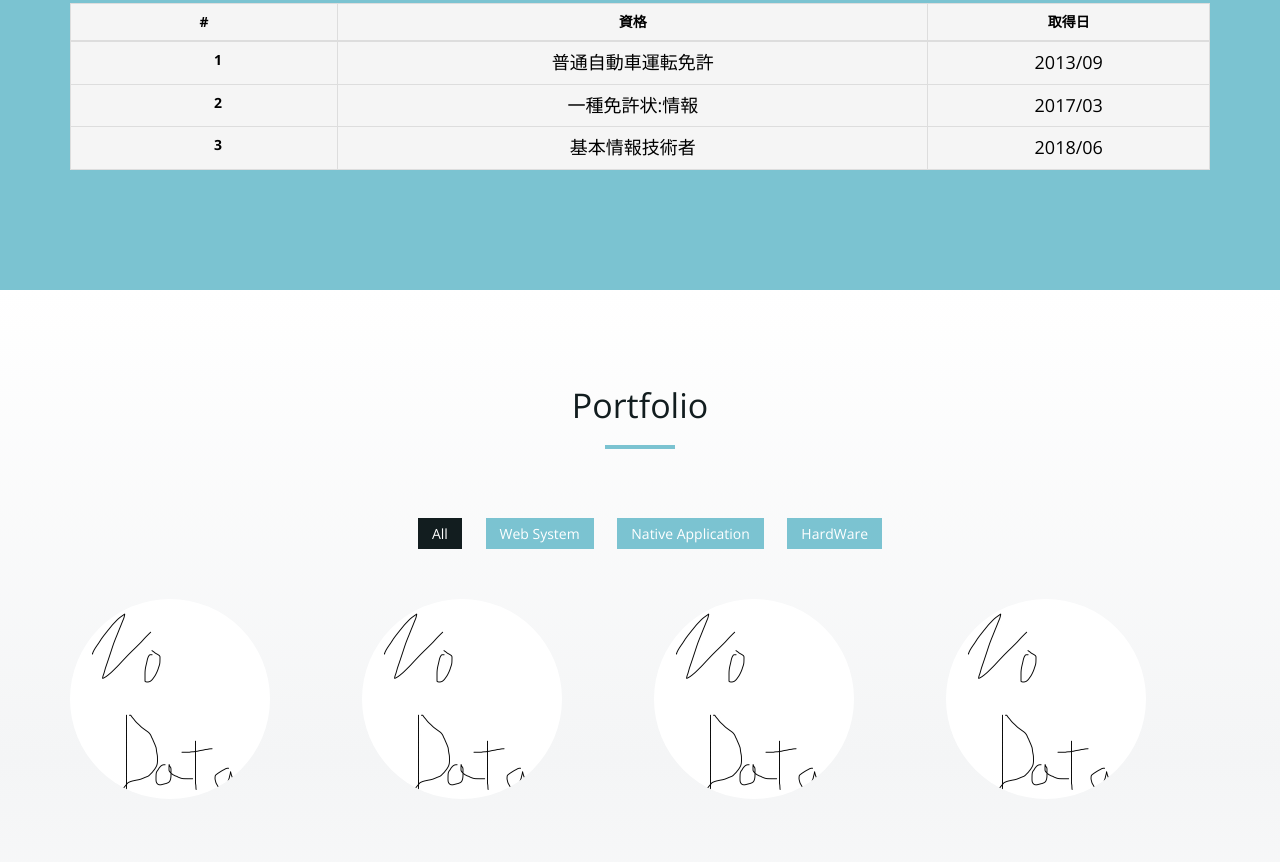
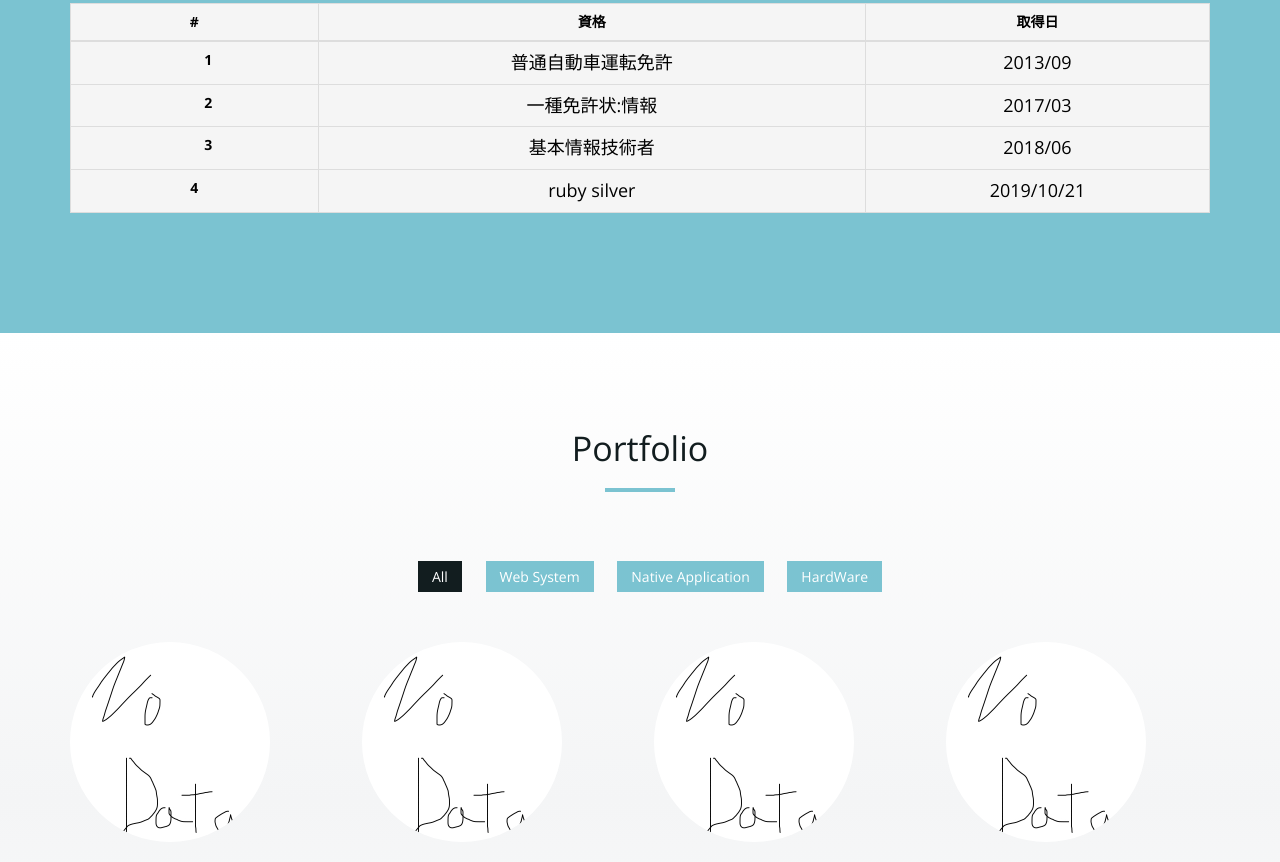
Before and after one commit to yutaroud/yutaroud.github.io, a plain HTML site: page index.html in a window 1280 px wide. Shown: the part 1925-2787 px from the top of the page. Drawn offline with nearby package versions, Linux system fonts and the light colour scheme.

Commit message:
Update index.html

```diff
--- a/index.html
+++ b/index.html
@@ -145,6 +145,11 @@
         <th scope="row">　　3　　</th>
         <td>基本情報技術者</td>
         <td>2018/06</td>
+      </tr>
+      <tr class="active">
+        <th scope="row">   4   </th>
+        <td>ruby silver</td>
+        <td>2019/10/21</td>
       </tr>
       </tbody>
     </table>
@@ -425,7 +430,7 @@
         <p>愛知県名古屋市</p>
       </div>
       <div class="col-md-4"> <i class="fa fa-envelope-o fa-2x"></i>
-        <p>wata_12_east-talk@yahoo.co.jp</p>
+        <p>developertarou@gmail.com</p>
       </div>
       <div class="col-md-4"> <i class="fa fa-phone fa-2x"></i>
         <p> skype:star1lives </p>
```
